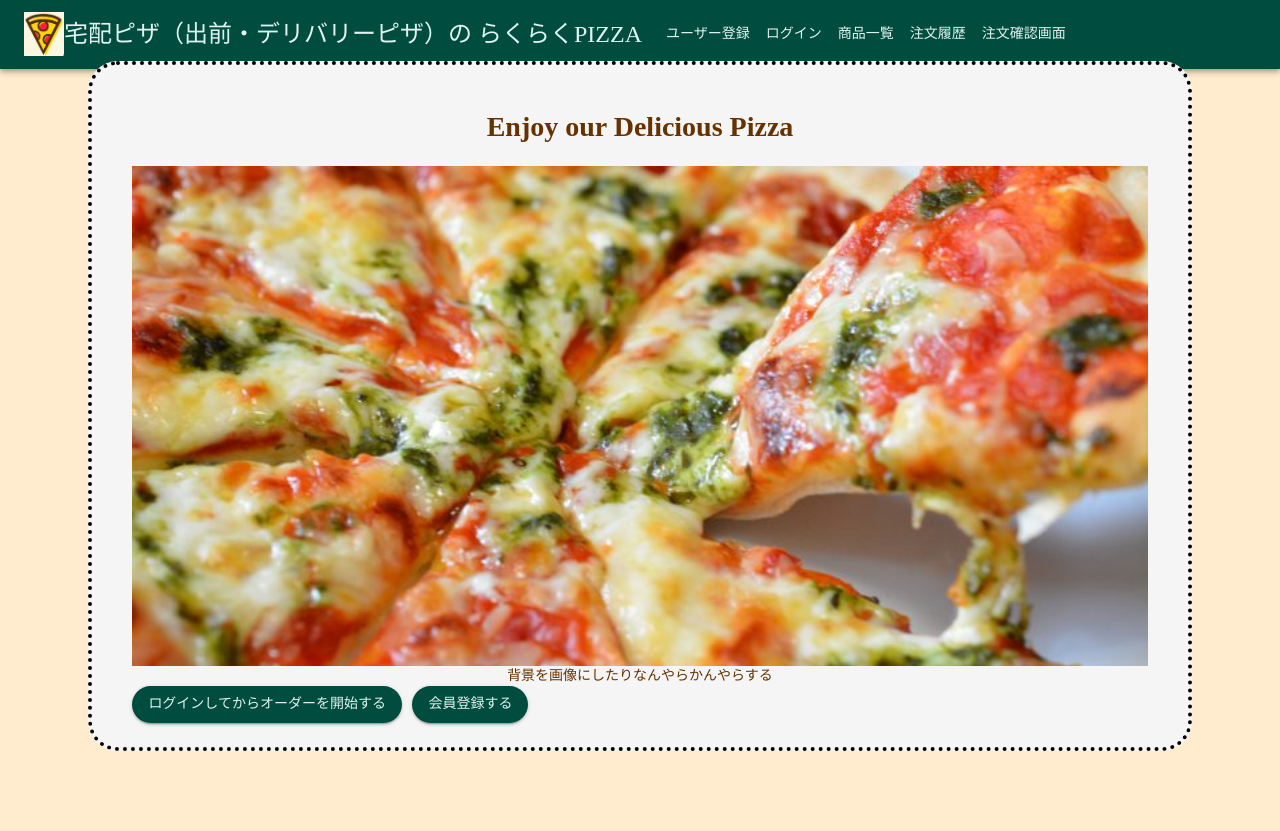
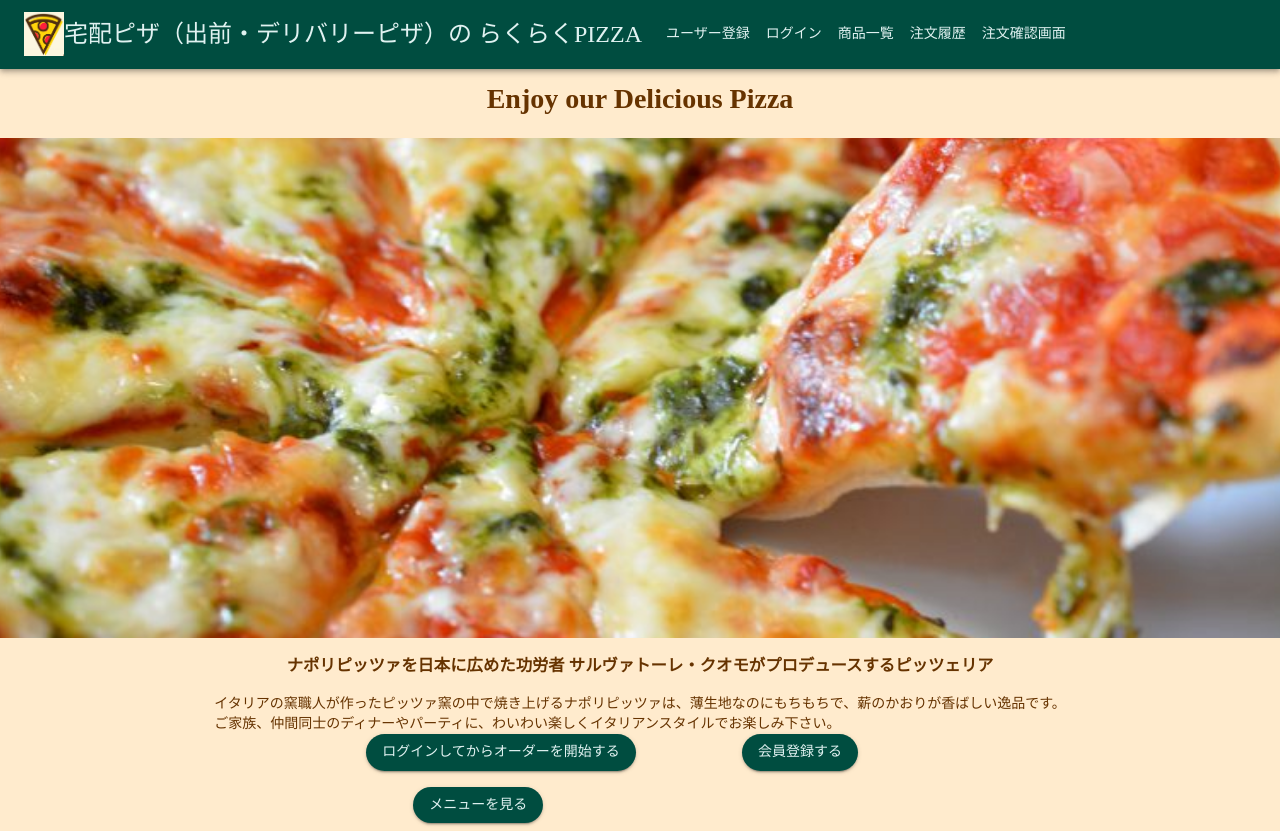
Before and after one commit to takuyanoguchi626/react_ecsite_app, a React (Create React App) app: page / in a window 1280 px wide. Before the commit the page ends 800 px from the top, so only its background shows below. Built offline with nearby package versions, Linux system fonts and the light colour scheme; a web font is replaced by a local one.

Commit message:
参考サイトのURLと文章を拝借

```diff
--- a/src/pages/Toppage.tsx
+++ b/src/pages/Toppage.tsx
@@ -1,11 +1,13 @@
 import React from "react";
 import { Link, useNavigate } from "react-router-dom";
 import Button from "@material-ui/core/Button";
-import { Card, CardMedia, Grid } from "@material-ui/core";
+import { Box, CardMedia, Grid } from "@material-ui/core";
 
 export const Toppage = () => {
   const navigate = useNavigate();
-
+  // 参考サイト
+  // http://www.salvatore.jp/restaurant/daikanyama/
+  // http://www.da-isa.jp/
   return (
     <div>
       <Grid
@@ -14,21 +16,32 @@ export const Toppage = () => {
         justifyContent="center"
         alignItems="flex-start"
       >
-        <span className="container">
         <Grid container justifyContent="center" alignItems="flex-start">
           <h1>Enjoy our Delicious Pizza</h1>
         </Grid>
-
         <Grid container justifyContent="center" alignItems="flex-start">
           <CardMedia
             component="img"
             height="500"
             src="../img_pizza/pizza_toppage.png"
           />
-            背景を画像にしたりなんやらかんやらする
+          <h3>
+            ナポリピッツァを日本に広めた功労者
+            サルヴァトーレ・クオモがプロデュースするピッツェリア
+          </h3>
+          イタリアの窯職人が作ったピッツァ窯の中で焼き上げるナポリピッツァは、薄生地なのにもちもちで、薪のかおりが香ばしい逸品です。
+          <br></br>
+          ご家族、仲間同士のディナーやパーティに、わいわい楽しくイタリアンスタイルでお楽しみ下さい。
         </Grid>
-
         <div>
+          <Box sx={{ flexGrow: 1 }}>
+            <Grid
+              container
+              spacing={2}
+              justifyContent="center"
+              alignItems="flex-start"
+            >
+              <Grid item xs={8}>
                 <Button
                   className="btn"
                   style={{ color: "#e0f2f1", backgroundColor: "#004d40" }}
@@ -37,7 +50,8 @@ export const Toppage = () => {
                 >
                   ログインしてからオーダーを開始する
                 </Button>
-            &nbsp; &nbsp;
+              </Grid>
+              <Grid item xs={4}>
                 <Button
                   className="btn"
                   style={{ color: "#e0f2f1", backgroundColor: "#004d40" }}
@@ -46,8 +60,20 @@ export const Toppage = () => {
                 >
                   会員登録する
                 </Button>
+              </Grid>
+              <Grid item xs={10}>
+                <Button
+                  className="btn"
+                  style={{ color: "#e0f2f1", backgroundColor: "#004d40" }}
+                  variant="contained"
+                  onClick={() => navigate("/itemList")}
+                >
+                  メニューを見る
+                </Button>
+              </Grid>
+            </Grid>
+          </Box>
         </div>
-        </span>
       </Grid>
     </div>
   );
```
Lines whose indentation alone changed are shown as unchanged.
